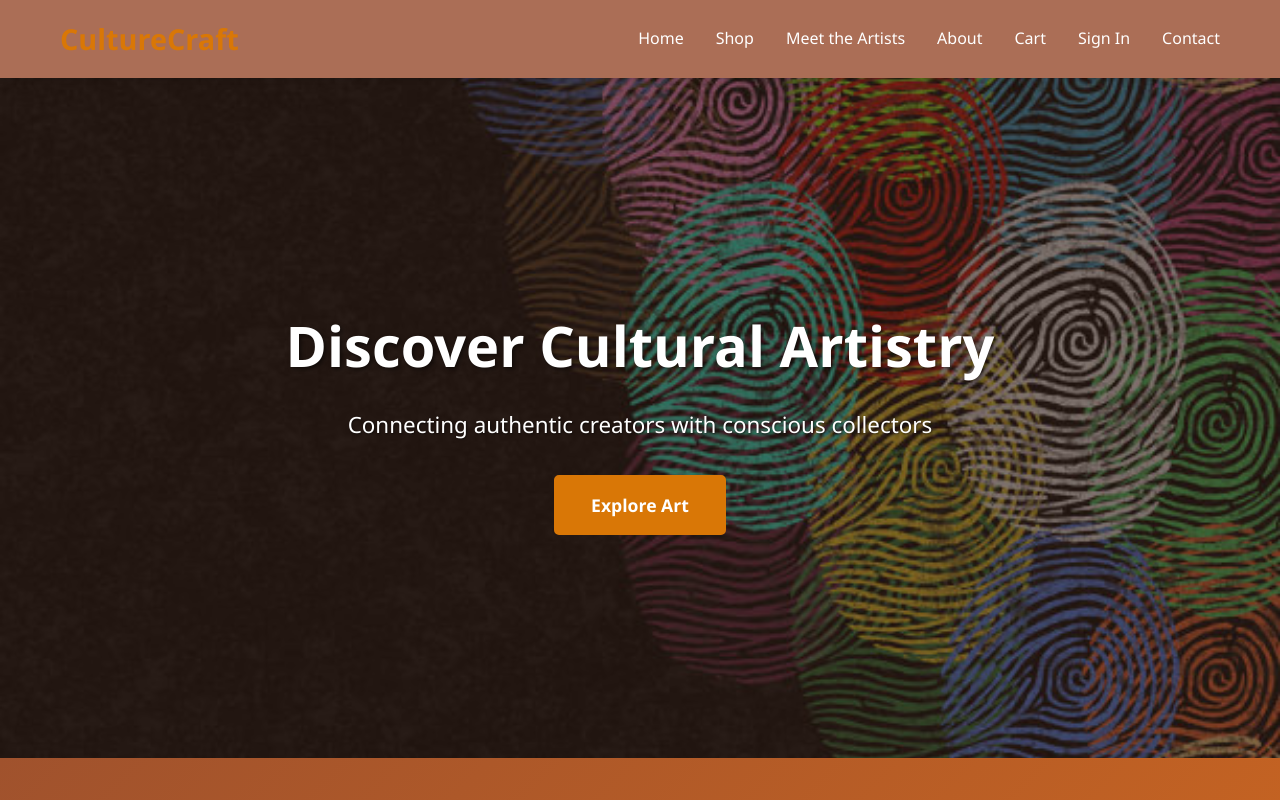
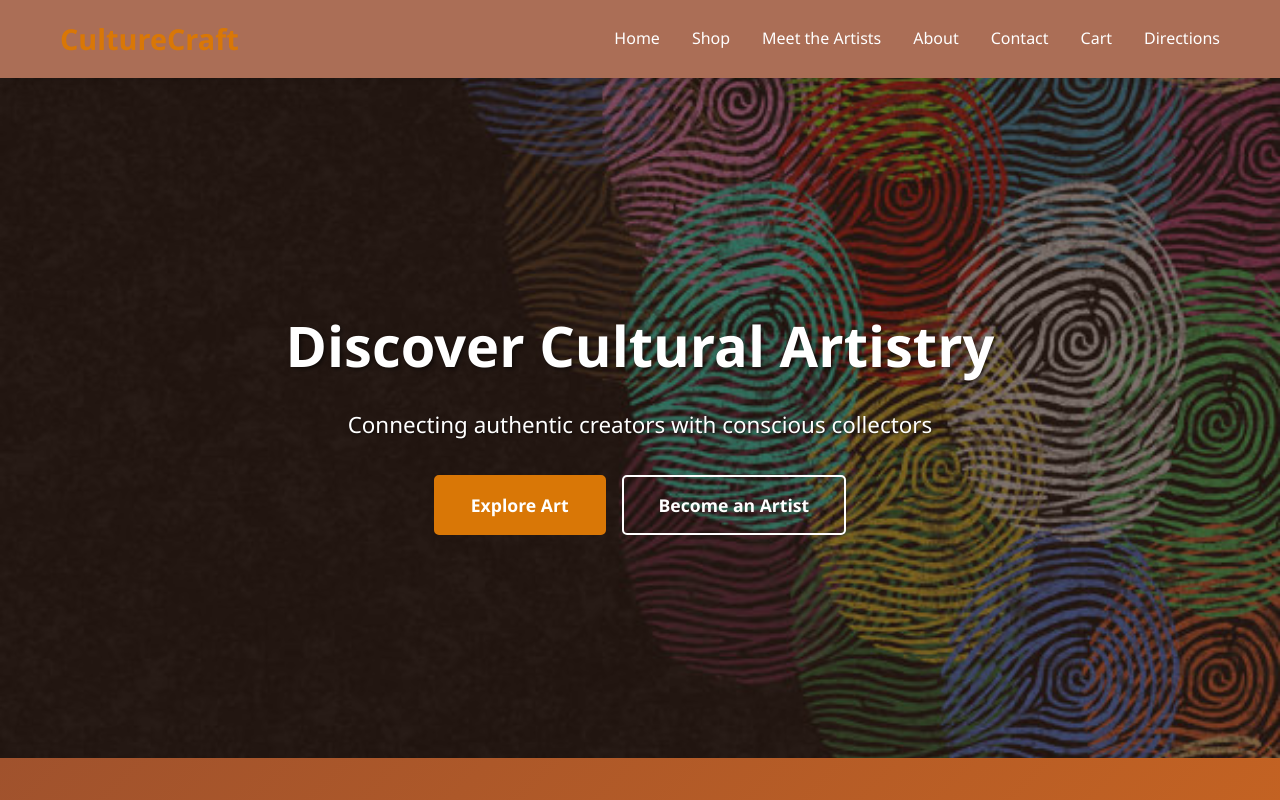
Before and after one commit to ssekye01/culturecraft, a website: page public/index.html in a window 1280 px wide. Shown: the top 800 px of the page. Drawn offline with Linux system fonts and the light colour scheme.

Commit message:
Clean up index.html by removing unused styles
Removed commented-out hero section styles and updated navigation links.

```diff
--- a/public/index.html
+++ b/public/index.html
@@ -119,24 +119,6 @@
     z-index: 2;
 
 }
-        /* .hero {
-            background-image: url("images/culturecraft_background.jpg");
-            background-size: cover;
-            background-position: center;
-            min-height: 85vh;
-            display: flex;
-            align-items: center;
-            justify-content: center;
-            color: white;
-            text-align: center;
-            padding: 20px;
-        }
-
-
-        .hero-content {
-            max-width: 800px;
-        } */
-
         .hero h1 {
             font-size: 3.5rem;
             margin-bottom: 1rem;
@@ -479,10 +461,9 @@
         <li><a href="shop.html" class="nav-link nav-link-active">Shop</a></li>
        <li> <a href="artists.html" class="nav-link">Meet the Artists</a></li>
         <li><a href="about.html" class="nav-link">About</a></li>
-        <li> <a href="cart.html" class="nav-link">Cart</a></li>
-        <li> <a href="signIn.html" class="nav-link">Sign In</a></li>
        <li> <a href="contact.html" class="nav-link">Contact</a></li>
-
+       <li> <a href="cart.html" class="nav-link">Cart</a></li>
+       <li> <a href="location.html" class="nav-link">Directions</a></li>
             </ul>
         </div>
     </nav>
@@ -494,7 +475,7 @@
             <p>Connecting authentic creators with conscious collectors</p>
             <div class="hero-buttons">
                 <a href="shop.html" class="btn btn-primary">Explore Art</a>
-
+                <a href="artist-signup.html" class="btn btn-secondary">Become an Artist</a>
             </div>
         </div>
     </section>
```
